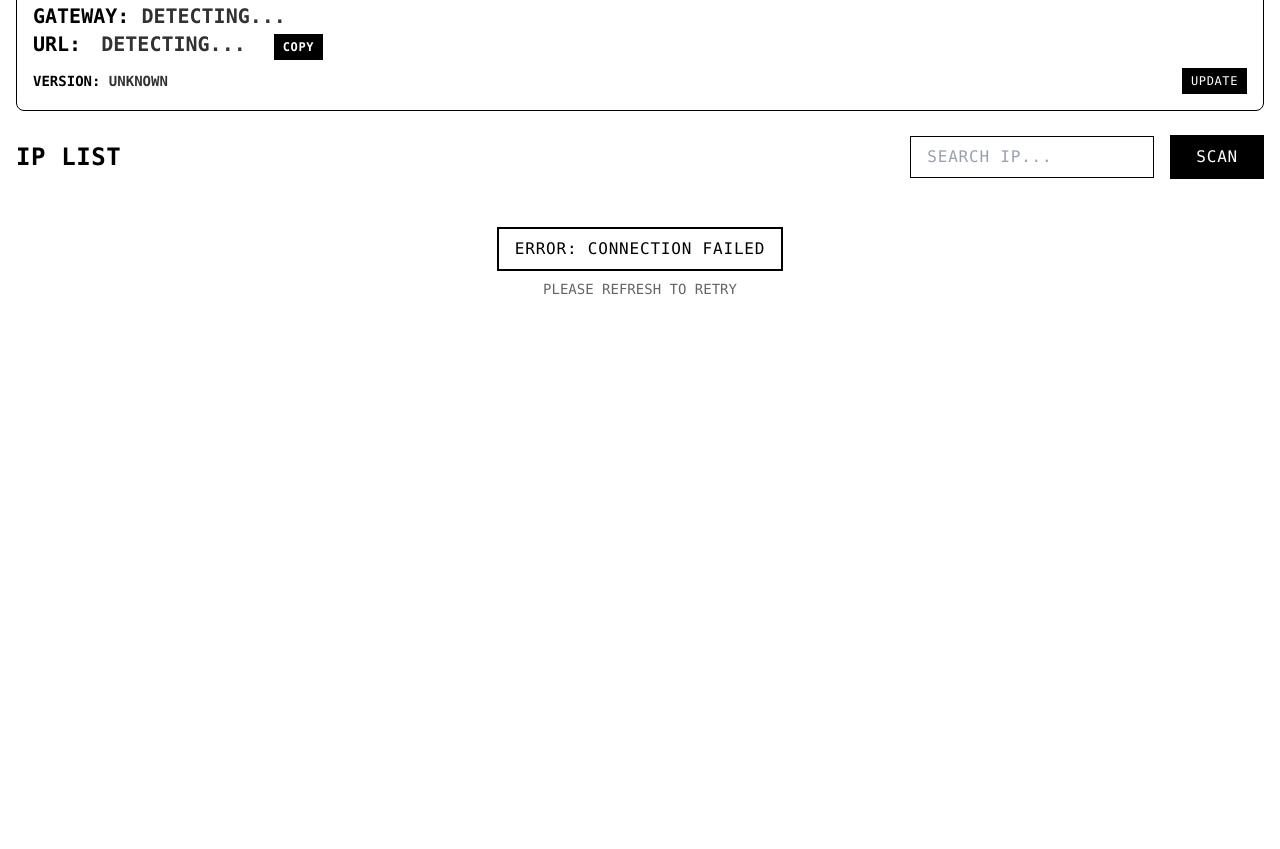
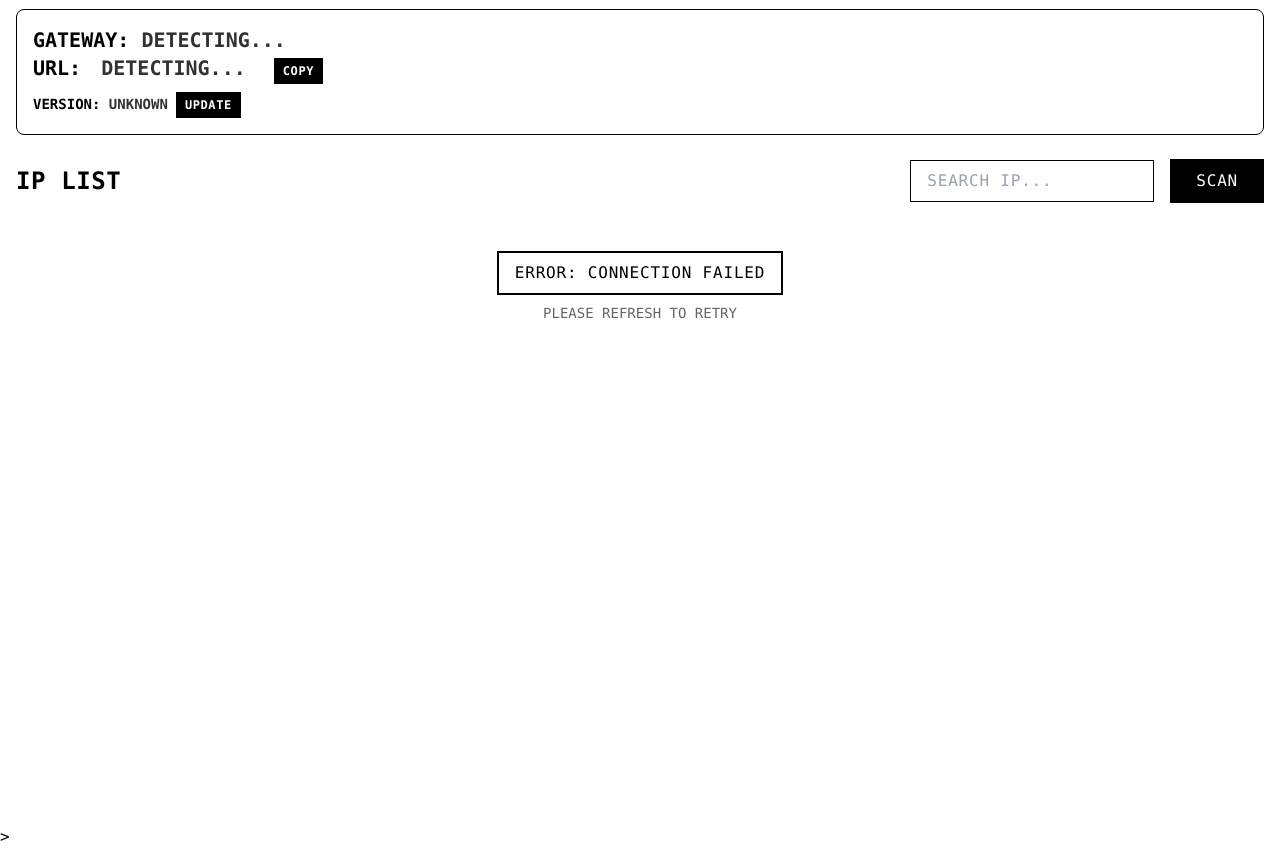
Before and after one commit to ovftank/nm-kill, a plain HTML site: page static/index.html in a window 1280 px wide. Shown: the part 91-940 px from the top of the page. Before the commit the page ends 800 px from the top, so only its background shows below. Drawn offline with nearby package versions, Linux system fonts and the light colour scheme; no server answers.

Commit message:
fix: correct position update button

```diff
--- a/static/index.html
+++ b/static/index.html
@@ -1,4 +1,4 @@
-<!DOCTYPE html>
+<<!DOCTYPE html>
 <html lang="en">
     <head>
         <meta charset="UTF-8" />
@@ -69,9 +69,8 @@
                             <span id="current-ip" class="opacity-80 px-2 py-1 font-mono" title="Click to copy">DETECTING...</span>
                             <button id="copy-btn" class="ml-2 px-2 py-1 bg-black text-white hover:bg-white hover:text-black border border-black font-mono text-xs tracking-wider uppercase transition-all duration-200 cursor-pointer" title="Copy URL">COPY</button>
                         </h3>
-                        <div class="flex justify-between items-center mt-2">
-                            <h3 class="text-sm font-semibold">VERSION: <span id="version" class="opacity-80">LOADING...</span></h3>
-                            <button id="check-update-btn" class="px-2 py-1 bg-black text-white hover:bg-white hover:text-black border border-black font-mono text-xs tracking-wider uppercase transition-all duration-200 cursor-pointer" title="Check for Updates">UPDATE</button>
+                        <div class="mt-2">
+                            <h3 class="text-sm font-semibold">VERSION: <span id="version" class="opacity-80">LOADING...</span><button id="check-update-btn" class="ml-2 px-2 py-1 bg-black text-white hover:bg-white hover:text-black border border-black font-mono text-xs tracking-wider uppercase transition-all duration-200 cursor-pointer" title="Check for Updates">UPDATE</button></h3>
                         </div>
                     </div>
 
@@ -614,3 +613,4 @@
         </script>
     </body>
 </html>
+>
```
Also changed, not shown: 1 other file.
